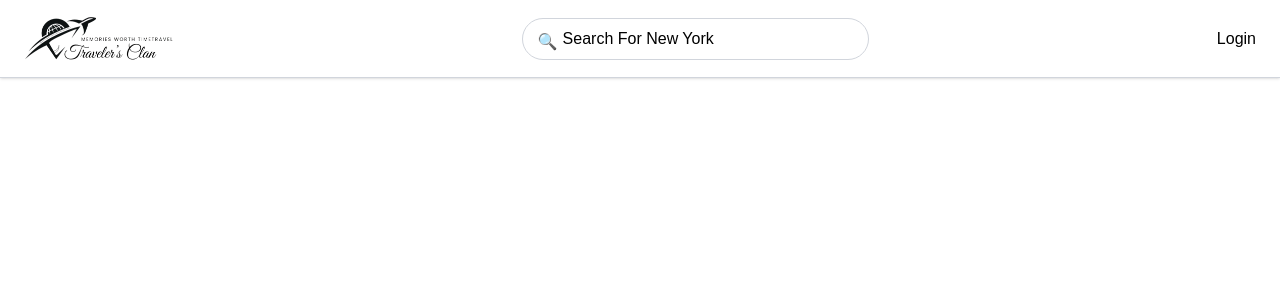
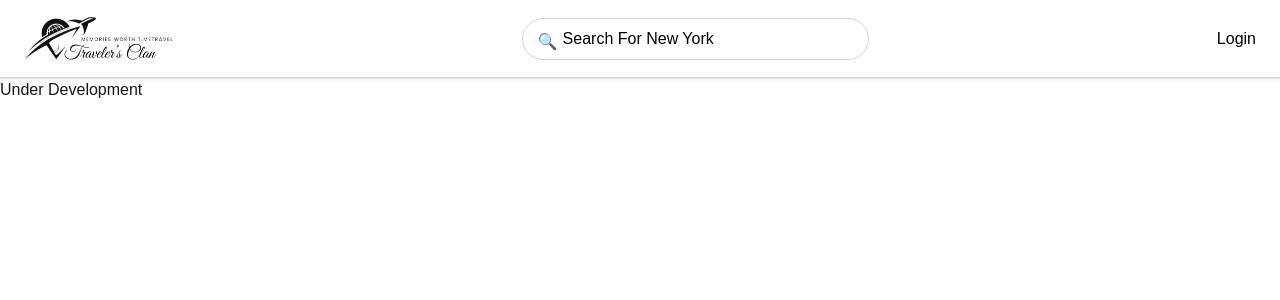
Before and after one commit to durgesh-acharya/tcfrontend, a Next.js app: page / in a window 1280 px wide. Shown: the top 300 px of the page. Built offline with nearby package versions, Linux system fonts and the light colour scheme.

Commit message:
changes made in server

```diff
--- a/src/app/page.tsx
+++ b/src/app/page.tsx
@@ -5,6 +5,7 @@ export default function Home() {
   return (
     <>
      <Navbar />
+     <h6>Under Development</h6>
     </>
   );
 }
```
